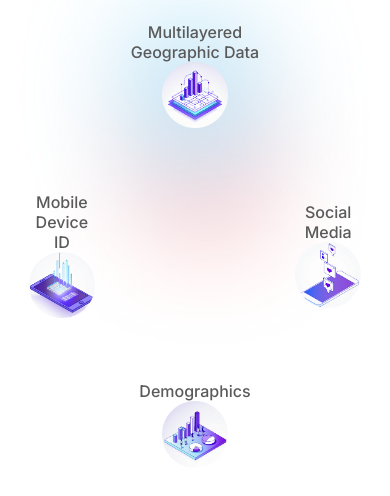
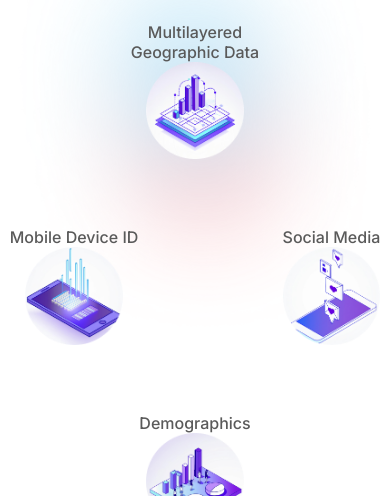
Before and after one commit to Aryanmallik/homepageSherlock, a plain HTML site: page solutions.html in a window 390 px wide. Shown: the part 1320-1816 px from the top of the page. Drawn offline with Linux system fonts and the light colour scheme.

Commit message:
ellipse phone aligning

```diff
--- a/solutions.css
+++ b/solutions.css
@@ -516,6 +516,9 @@ footer button:hover{
     translate:0px 0px;
 }
 .bw{
+    gap:0;
+justify-content:space-between;
+width:95vw;
     height:30vh;
 }
 .table {
@@ -530,7 +533,7 @@ footer button:hover{
 .table img{
 }
 .ellipse img {
-    width: 17vw;
+    width: 25vw;
 }
 .element{
     height:auto;
```
